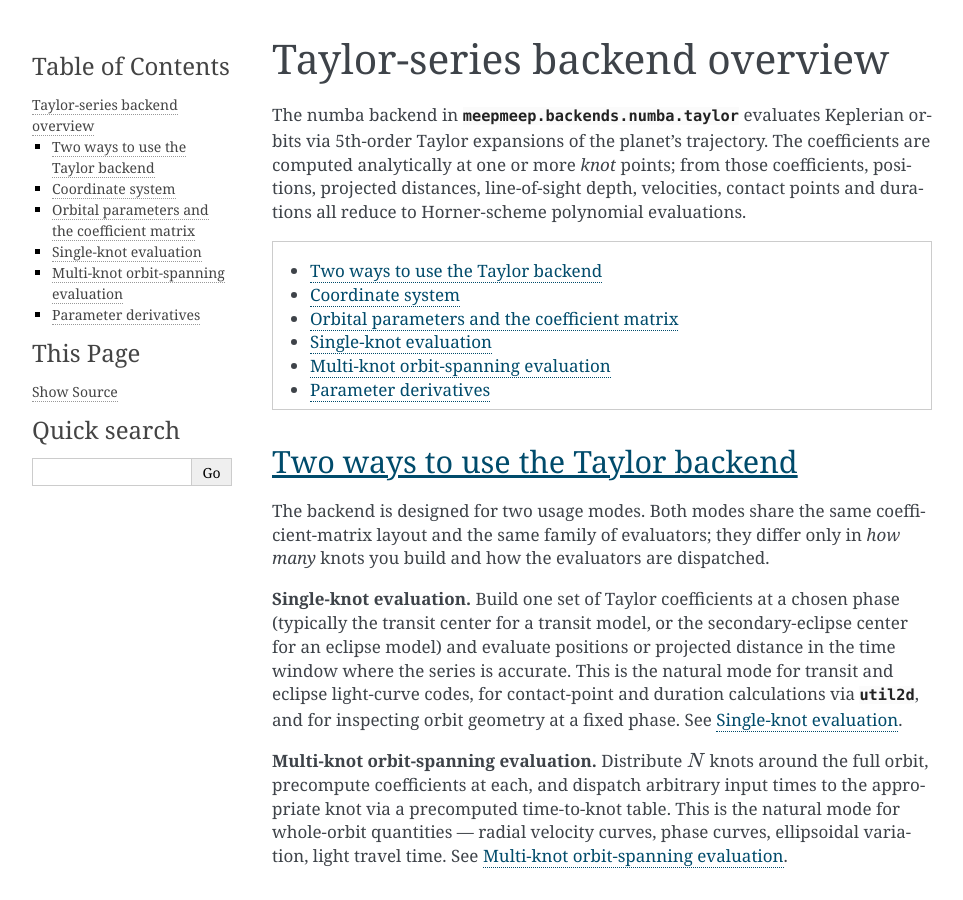
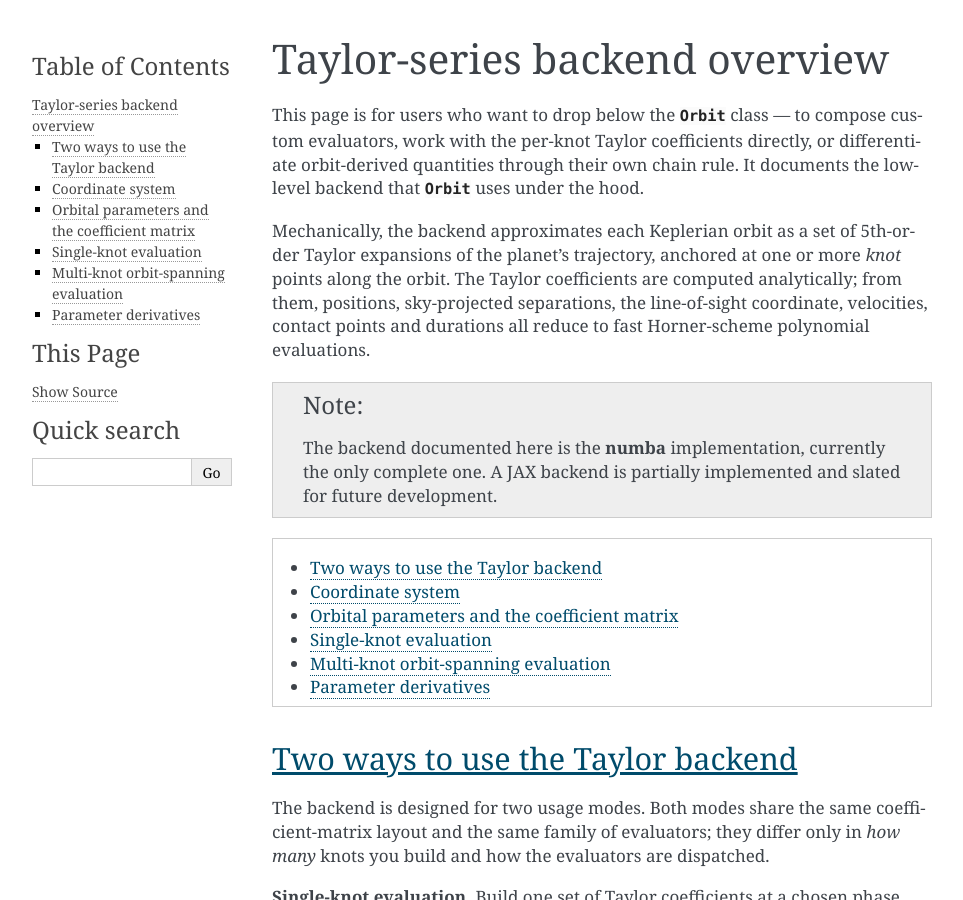
Before and after one commit to hpparvi/MeepMeep, a Sphinx documentation site: the page built from doc/source/taylor_overview.rst, in a window 1280 px wide and 900 px high. Shown: the whole window, without its empty margins (148-1111 px from the left). Built offline with Sphinx 7.4.7, drawn with Linux system fonts in a browser that asks for light colours; pages that are not in the unit, such as notebooks, are missing from menus.

Commit message:
Revised documentation.

```diff
--- a/doc/source/taylor_overview.rst
+++ b/doc/source/taylor_overview.rst
@@ -3,12 +3,25 @@
 Taylor-series backend overview
 ==============================
 
-The numba backend in :mod:`meepmeep.backends.numba.taylor` evaluates
-Keplerian orbits via 5th-order Taylor expansions of the planet's
-trajectory. The coefficients are computed analytically at one or more
-*knot* points; from those coefficients, positions, projected distances,
-line-of-sight depth, velocities, contact points and durations all reduce
-to Horner-scheme polynomial evaluations.
+This page is for users who want to drop below the
+:class:`~meepmeep.orbit.Orbit` class — to compose custom evaluators,
+work with the per-knot Taylor coefficients directly, or differentiate
+orbit-derived quantities through their own chain rule. It documents
+the low-level backend that :class:`~meepmeep.orbit.Orbit` uses under
+the hood.
+
+Mechanically, the backend approximates each Keplerian orbit as a set
+of 5th-order Taylor expansions of the planet's trajectory, anchored at
+one or more *knot* points along the orbit. The Taylor coefficients are
+computed analytically; from them, positions, sky-projected
+separations, the line-of-sight coordinate, velocities, contact points
+and durations all reduce to fast Horner-scheme polynomial evaluations.
+
+.. note::
+
+   The backend documented here is the **numba** implementation,
+   currently the only complete one. A JAX backend is partially
+   implemented and slated for future development.
 
 .. contents::
    :local:
```
